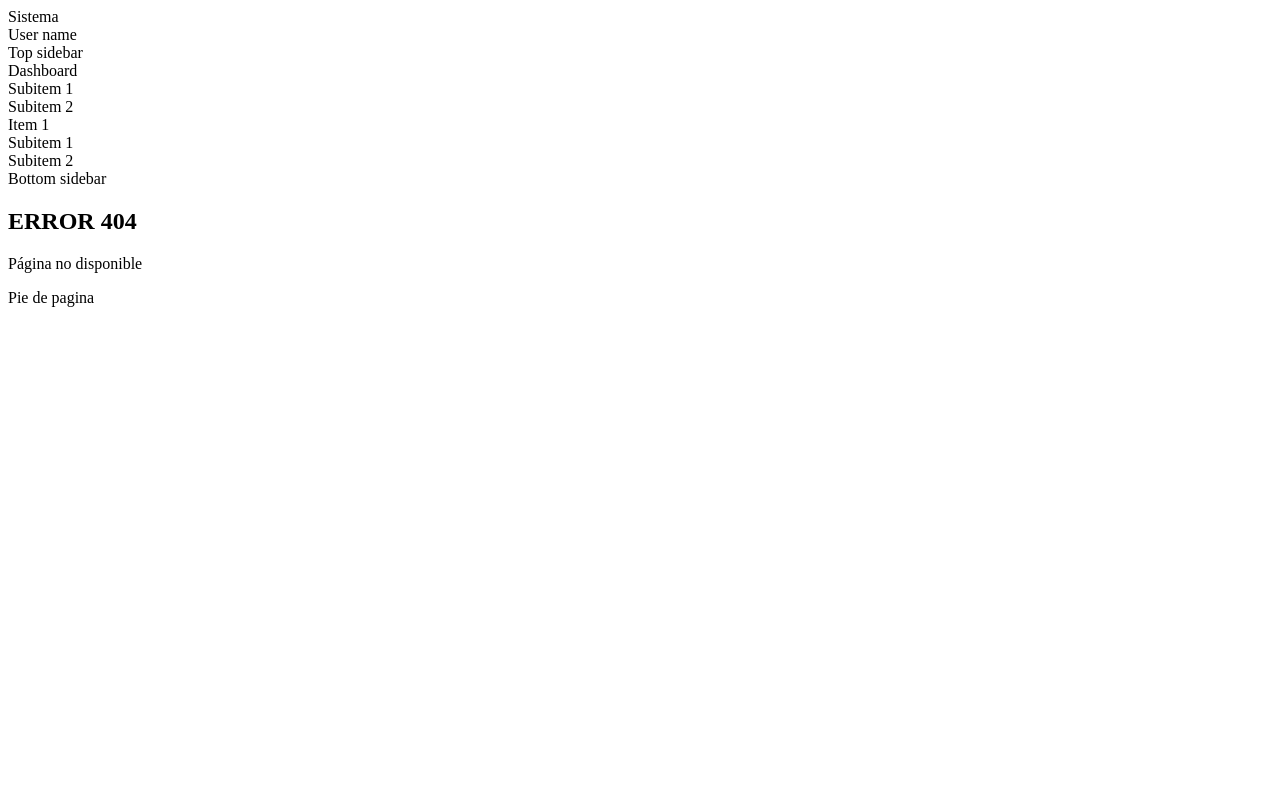
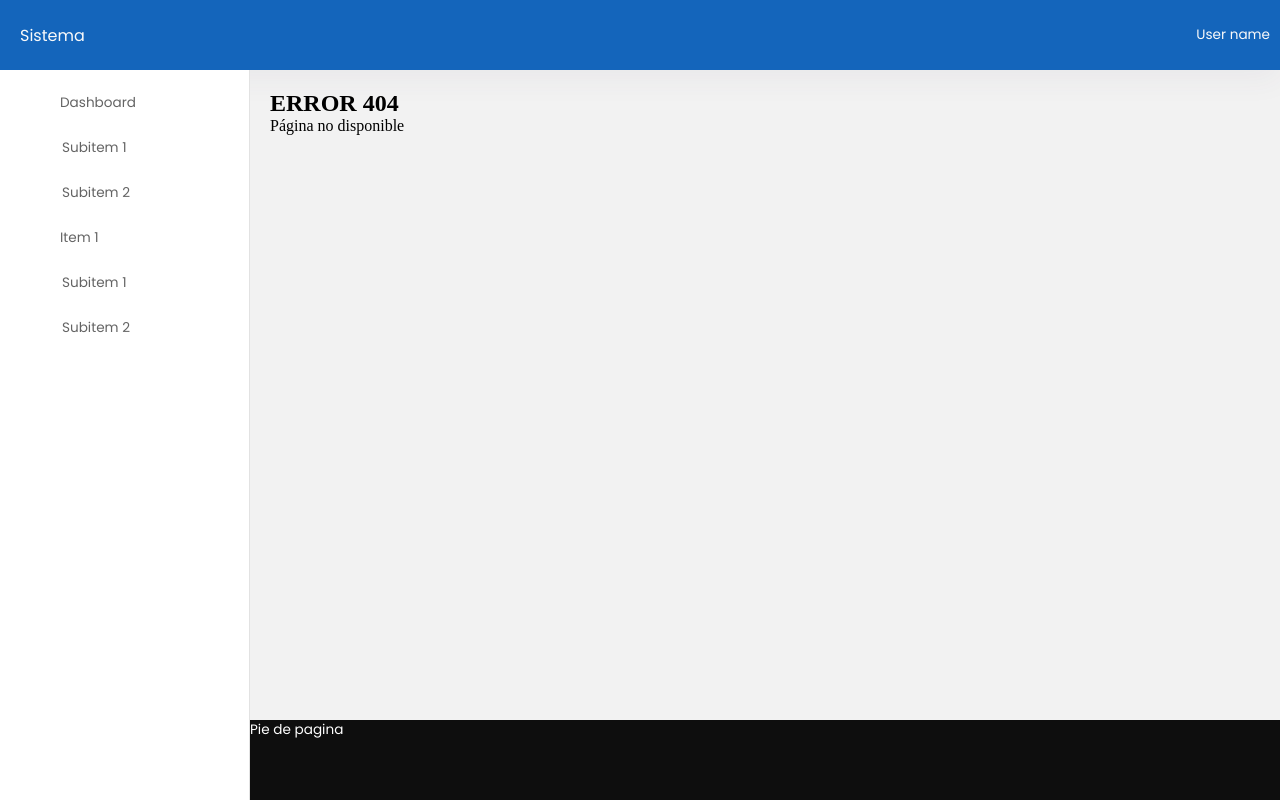
Before and after one commit to elwinroman/sistema, a PHP site: page /sistema/layout/header in a window 1280 px wide. Run offline with PHP 8.4, Linux system fonts and the light colour scheme; some libraries are stand-ins or nearby versions.

Commit message:
Estilos básicos CSS al dashboard

```diff
--- /dev/null
+++ b/assets/css/styles.css
@@ -0,0 +1,183 @@
+* {
+    margin: 0;
+    padding: 0;
+    box-sizing: border-box;
+}
+:root {
+    /* medidas */
+    --navbar-height: 70px;
+    --sidebar-width: 250px;
+    --sidebar-short-width: 80px;
+    --menu-link-height: 45px;
+    --footer-height: 80px;
+
+    /* colores */
+    --color-denim: #1465BB;
+    --color-lotion: #FAFAFA;
+    --color-platinum: #E2E2E2;
+    --color-antiflash-white: #F2F2F2;
+}
+
+/* Estilos para el navbar */
+.mynavbar {
+    position: sticky;
+    top: 0;
+    z-index: 10;
+    height: var(--navbar-height);
+    display: flex;
+    align-items: center;
+    padding: 0 10px;
+    gap: 10px;
+    box-shadow: 0px 10px 30px 0px rgba(82, 63, 105, 0.05);
+    font-family: 'Poppins', Helvetica, sans-serif;
+
+    background: var(--color-denim);
+    color: var(--color-lotion);
+}
+.mynavbar > div.logo {
+    flex-grow: 1;
+}
+.mynavbar .toggle-sidebar {
+    cursor: pointer;
+    font-size: 1.25rem;
+}
+.mynavbar .user-mode {
+    font-size: 0.85rem;
+}
+
+/* Agrupa el contenido principal y footer */
+main {
+    position: relative;
+    display: flex;
+    min-height: calc(100vh - var(--navbar-height));
+}
+
+/* Estilos para el Sidebar */
+.sidebar {
+    z-index: 1000;
+    position: fixed;
+    top: var(--navbar-height);
+    width: var(--sidebar-width);
+    height: calc(100vh - var(--navbar-height));
+    display: flex;
+    flex-direction: column;
+    font-family: 'Poppins', Helvetica, sans-serif;
+    gap: 10px;
+
+    background: white;
+    border-right: 1px solid var(--color-platinum);
+}
+/* Menu */
+.sidebar .menu-sidebar {
+    flex-grow: 1;
+    overflow-y: auto;
+    overflow-x: hidden;
+    font-size: 0.85rem;
+
+    color: #646464;
+}
+.menu-panel > .menu-link {
+    cursor: pointer;
+    height: var(--menu-link-height);
+    display: flex;
+    align-items: center;
+    gap: 12px;
+    padding: 0 16px;
+    margin: 0 12px;
+    border-radius: 6px;
+}
+.menu-panel > .menu-link:hover {
+    background: #6091D8;
+    color: white;
+}
+.menu-link > i.menu-icon {
+    width: 20px;
+    flex-shrink: 0;
+    font-size: 1.25rem;
+}
+.menu-link > span.menu-label {
+    flex-shrink: 0;
+    flex-grow: 1;
+}
+.submenu-panel .submenu-link {
+    display: flex;
+    align-items: center;
+    gap: 12px;
+    height: var(--menu-link-height);
+    cursor: pointer;
+    padding: 0 50px;
+}
+.submenu-panel .submenu-link:hover {
+    color: #3673c5;
+}
+.submenu-link .submenu-icon {
+    font-size: 6px;
+}
+
+/* Estilos para las vistas */
+.content {
+    width: calc(100% - var(--sidebar-width));
+    padding: 20px;
+    margin-bottom: var(--footer-height);
+    margin-left: var(--sidebar-width);
+
+    background: var(--color-antiflash-white);
+}
+
+/* Estilos para el footer */
+footer {
+    position: absolute;
+    bottom: 0;
+    margin-left: var(--sidebar-width);
+    height: var(--footer-height);
+    width: calc(100% - var(--sidebar-width));
+    font-family: 'Poppins', Arial, Helvetica, sans-serif;
+    font-size: 0.85rem;
+
+    background-color: #0e0e0e;
+    color: white;
+}
+
+/* SHORT */
+body.short .sidebar {
+    width: var(--sidebar-short-width);
+}
+body.short .menu-panel {
+    margin-top: 10px;
+}
+body.short .menu-link {
+    margin: 0;
+    padding: 0;
+    border-radius: 0;
+}
+body.short .menu-link > i.menu-icon {
+    width: var(--sidebar-short-width);
+    text-align: center;
+}
+body.short .menu-link > span.menu-label,
+body.short .menu-link > i.menu-arrow {
+    opacity: 0;
+}
+body.short .submenu-panel {
+    opacity: 0;
+    position: fixed;
+    background: white;
+    transform: translateX(-10px);
+    margin-left: var(--sidebar-short-width);
+    pointer-events: none;
+    box-shadow: 3px 3px 10px rgb(0 0 0 / 16%);
+}
+body.short .menu-panel.active .submenu-panel {
+    height: auto !important;
+    opacity: 1;
+    transform: translateX(0);
+    pointer-events: auto;
+}
+body.short .content {
+    margin-left: var(--sidebar-short-width);
+    width: calc(100% - var(--sidebar-short-width));
+}
+body.short footer {
+    margin-left: var(--sidebar-short-width);
+    width: calc(100% - var(--sidebar-short-width));
+}
--- a/views/layout/header.php
+++ b/views/layout/header.php
@@ -4,7 +4,9 @@
     <meta charset="UTF-8">
     <meta http-equiv="X-UA-Compatible" content="IE=edge">
     <meta name="viewport" content="width=device-width, initial-scale=1.0">
+    <link rel="stylesheet" href="https://fonts.googleapis.com/css?family=Poppins:300,400,500,600,700">
     <link rel="stylesheet" href="https://cdnjs.cloudflare.com/ajax/libs/material-design-iconic-font/2.2.0/css/material-design-iconic-font.min.css">
+    <link rel="stylesheet" href="assets/css/styles.css">
     <title>Sistema</title>
 </head>
 <body>
--- a/views/layout/sidebar.php
+++ b/views/layout/sidebar.php
@@ -1,6 +1,6 @@
 <aside class="sidebar">
     <div class="top-sidebar">
-        Top sidebar
+        <!-- Top sidebar -->
     </div>
     <div class="menu-sidebar">
         <div class="menu-panel">
@@ -40,7 +40,7 @@
         </div>
     </div>
     <div class="bottom-sidebar">
-        Bottom sidebar
+        <!-- Bottom sidebar -->
     </div>
 </aside>
 <main>
```
